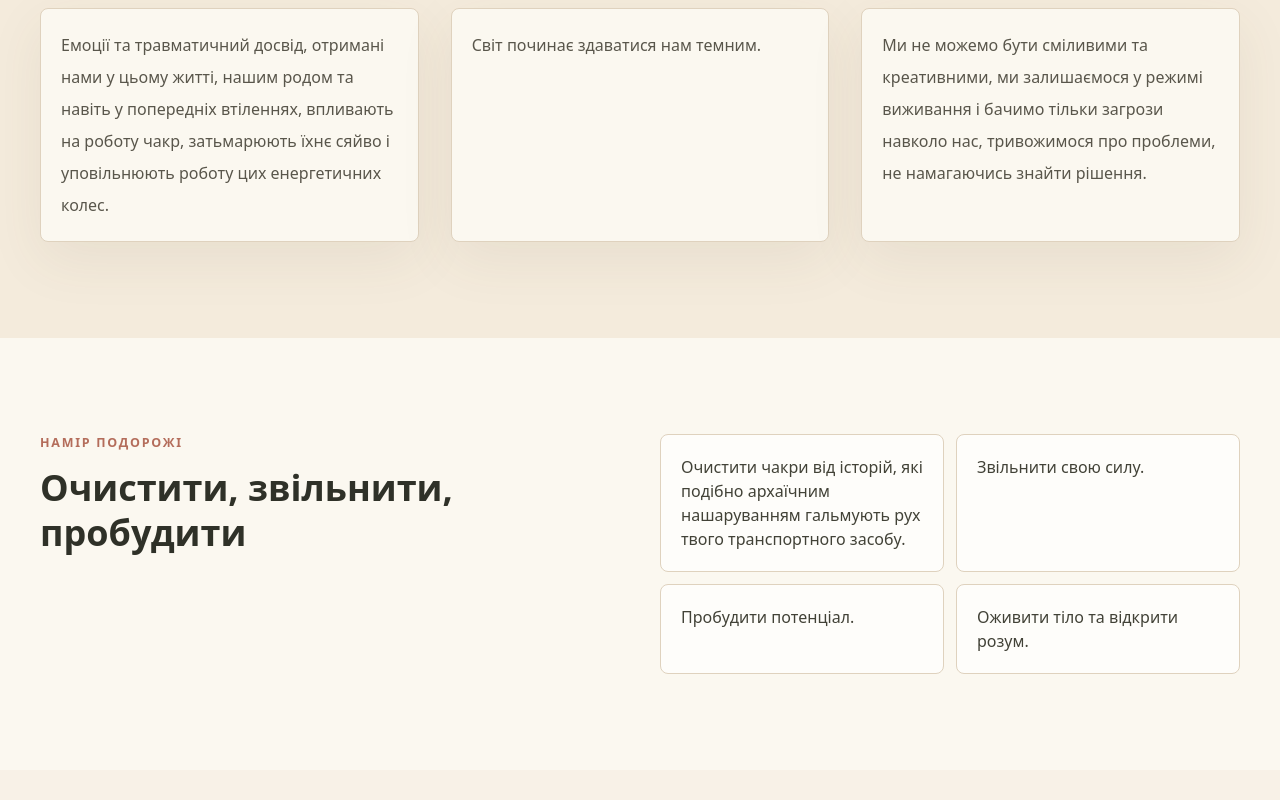
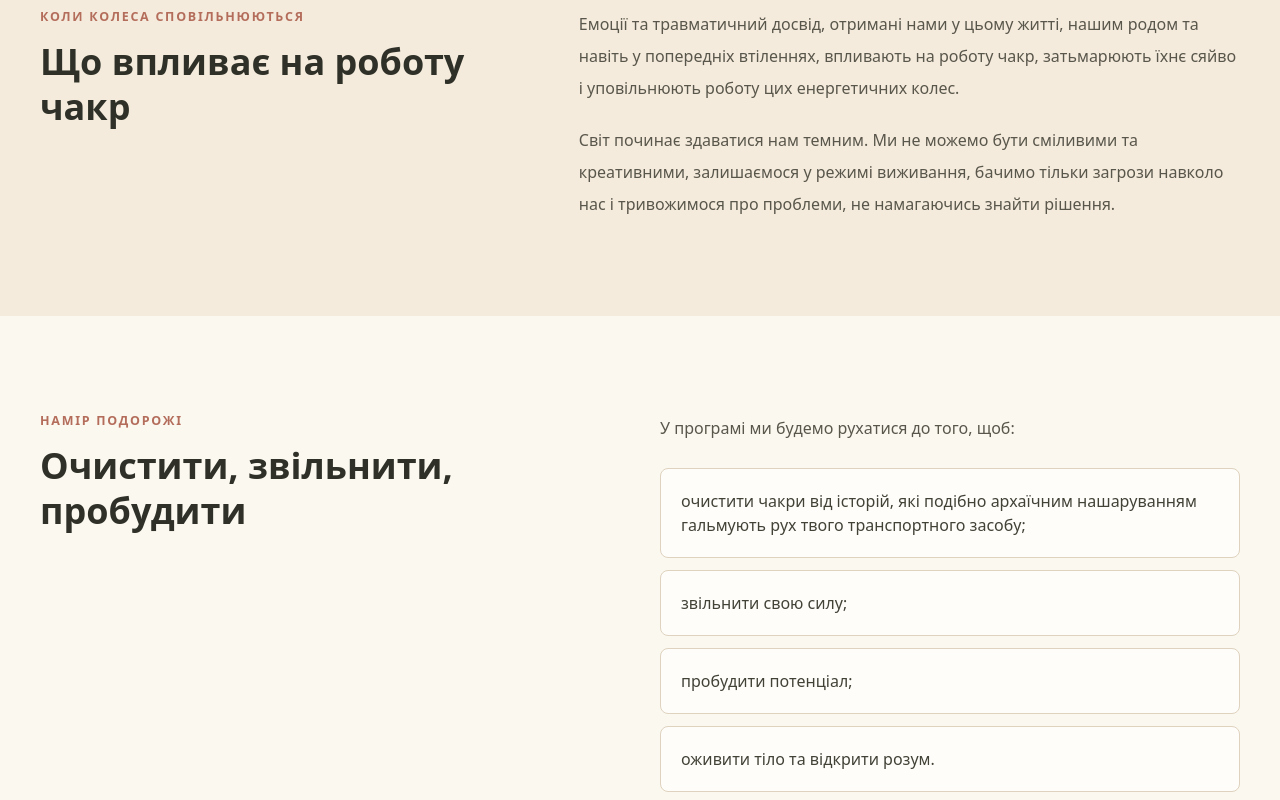
Before and after one commit to zobnov/yogashamanic, a Next.js app: page /10 in a window 1280 px wide. Shown: the part 1400-2200 px from the top of the page. Built offline with nearby package versions, Linux system fonts and the light colour scheme.

Commit message:
content edits

```diff
--- a/app/10/page.tsx
+++ b/app/10/page.tsx
@@ -9,24 +9,23 @@ const chakraIntro = [
 
 const chakraShadow = [
   "Емоції та травматичний досвід, отримані нами у цьому житті, нашим родом та навіть у попередніх втіленнях, впливають на роботу чакр, затьмарюють їхнє сяйво і уповільнюють роботу цих енергетичних колес.",
-  "Світ починає здаватися нам темним.",
-  "Ми не можемо бути сміливими та креативними, ми залишаємося у режимі виживання і бачимо тільки загрози навколо нас, тривожимося про проблеми, не намагаючись знайти рішення.",
+  "Світ починає здаватися нам темним. Ми не можемо бути сміливими та креативними, залишаємося у режимі виживання, бачимо тільки загрози навколо нас і тривожимося про проблеми, не намагаючись знайти рішення.",
 ];
 
 const chakraIntentions = [
-  "Очистити чакри від історій, які подібно архаїчним нашаруванням гальмують рух твого транспортного засобу.",
-  "Звільнити свою силу.",
-  "Пробудити потенціал.",
-  "Оживити тіло та відкрити розум.",
+  "очистити чакри від історій, які подібно архаїчним нашаруванням гальмують рух твого транспортного засобу;",
+  "звільнити свою силу;",
+  "пробудити потенціал;",
+  "оживити тіло та відкрити розум.",
 ];
 
 const telegramItems = [
-  "додаткові практики;",
-  "матеріали про кожен центр сили;",
-  "інформація про камені, кольори, архетипи та шаманську символіку кожної чакри;",
-  "мантри для гармонізації;",
-  "відповіді на запитання;",
-  "підтримка групи.",
+  "Додаткові практики",
+  "Матеріали про кожен центр сили",
+  "Інформація про камені, кольори, архетипи та шаманську символіку кожної чакри",
+  "Мантри для гармонізації",
+  "Відповіді на запитання",
+  "Підтримка групи",
 ];
 
 const formatItems = [
@@ -96,7 +95,7 @@ export default function TenJourneysPage() {
       <section className="px-5 py-16 sm:px-8 sm:py-24 lg:px-10">
         <div className="mx-auto grid max-w-7xl gap-10 lg:grid-cols-[0.86fr_1.14fr] lg:items-start">
           <div>
-            <p className="section-kicker">Центри сили</p>
+            <p className="section-kicker">Про центри сили</p>
             <h2 className="mt-3 text-3xl font-semibold leading-tight sm:text-4xl">
               Десять доступів до різних аспектів твоєї сили
             </h2>
@@ -110,15 +109,18 @@ export default function TenJourneysPage() {
       </section>
 
       <section className="bg-[#f4ebdc] px-5 py-16 sm:px-8 sm:py-24 lg:px-10">
-        <div className="mx-auto grid max-w-7xl gap-8 lg:grid-cols-3">
+        <div className="mx-auto grid max-w-7xl gap-10 lg:grid-cols-[0.86fr_1.14fr] lg:items-start">
+          <div>
+            <p className="section-kicker">Коли колеса сповільнюються</p>
+            <h2 className="mt-3 text-3xl font-semibold leading-tight sm:text-4xl">
+              Що впливає на роботу чакр
+            </h2>
+          </div>
+          <div className="space-y-5 text-base leading-8 text-[#59564b]">
             {chakraShadow.map((paragraph) => (
-            <article
-              className="rounded-[8px] border border-[#dfd2be] bg-[#fbf8f0] p-5 leading-8 text-[#59564b] shadow-[0_18px_55px_rgba(91,75,57,0.08)]"
-              key={paragraph}
-            >
-              {paragraph}
-            </article>
+              <p key={paragraph}>{paragraph}</p>
             ))}
+          </div>
         </div>
       </section>
 
@@ -130,15 +132,24 @@ export default function TenJourneysPage() {
               Очистити, звільнити, пробудити
             </h2>
           </div>
-          <div className="grid gap-3 sm:grid-cols-2">
+          <div>
+            <p className="text-base leading-8 text-[#59564b]">
+              У програмі ми будемо рухатися до того, щоб:
+            </p>
+            <ul className="mt-6 grid gap-3">
               {chakraIntentions.map((item) => (
-              <div
-                className="rounded-[8px] border border-[#dfd2be] bg-white/70 p-5 text-[#424237]"
+                <li
+                  className="list-none rounded-[8px] border border-[#dfd2be] bg-white/70 p-5 text-[#424237]"
                   key={item}
                 >
                   {item}
-              </div>
+                </li>
               ))}
+            </ul>
+            <p className="mt-6 text-base leading-8 text-[#59564b]">
+              У цей прекрасний збалансований стан, який може здаватися
+              недосяжним, можна прийти у моїй програмі.
+            </p>
           </div>
         </div>
       </section>
```
Lines whose indentation alone changed are shown as unchanged.
